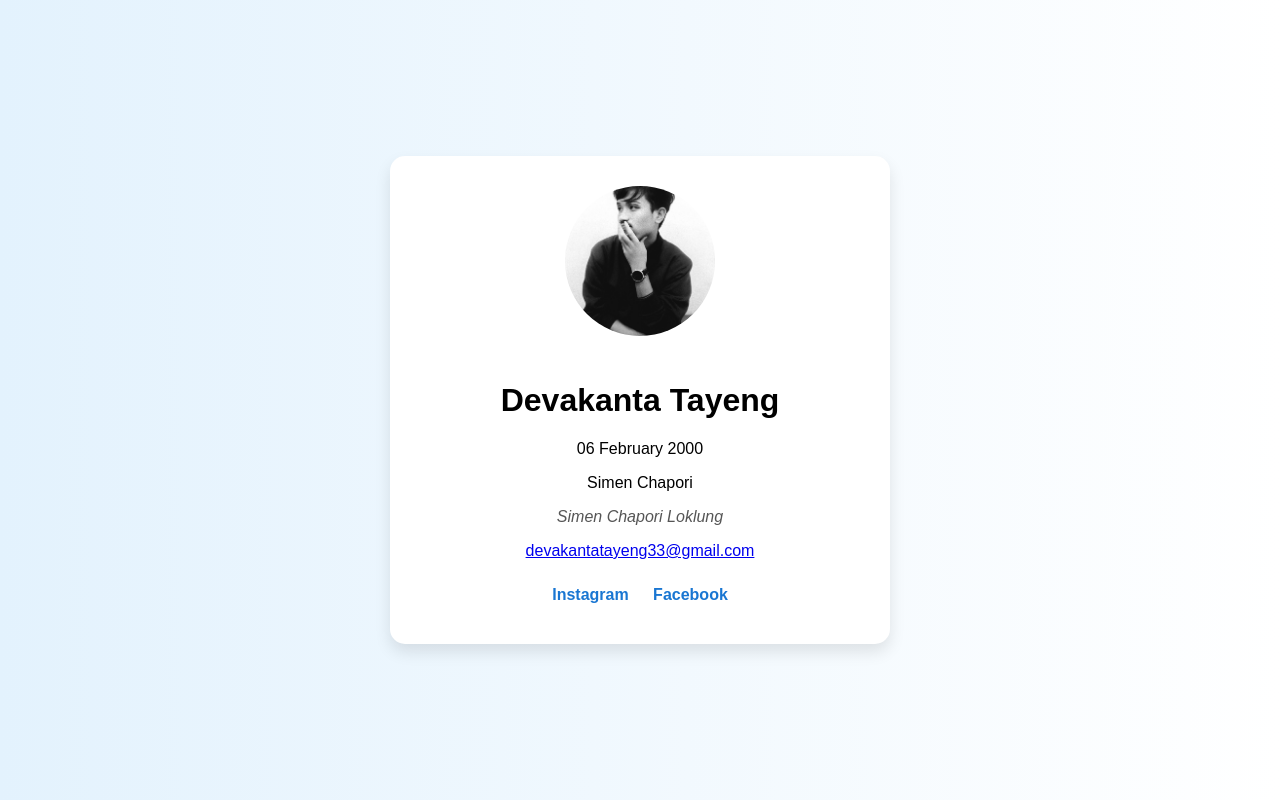
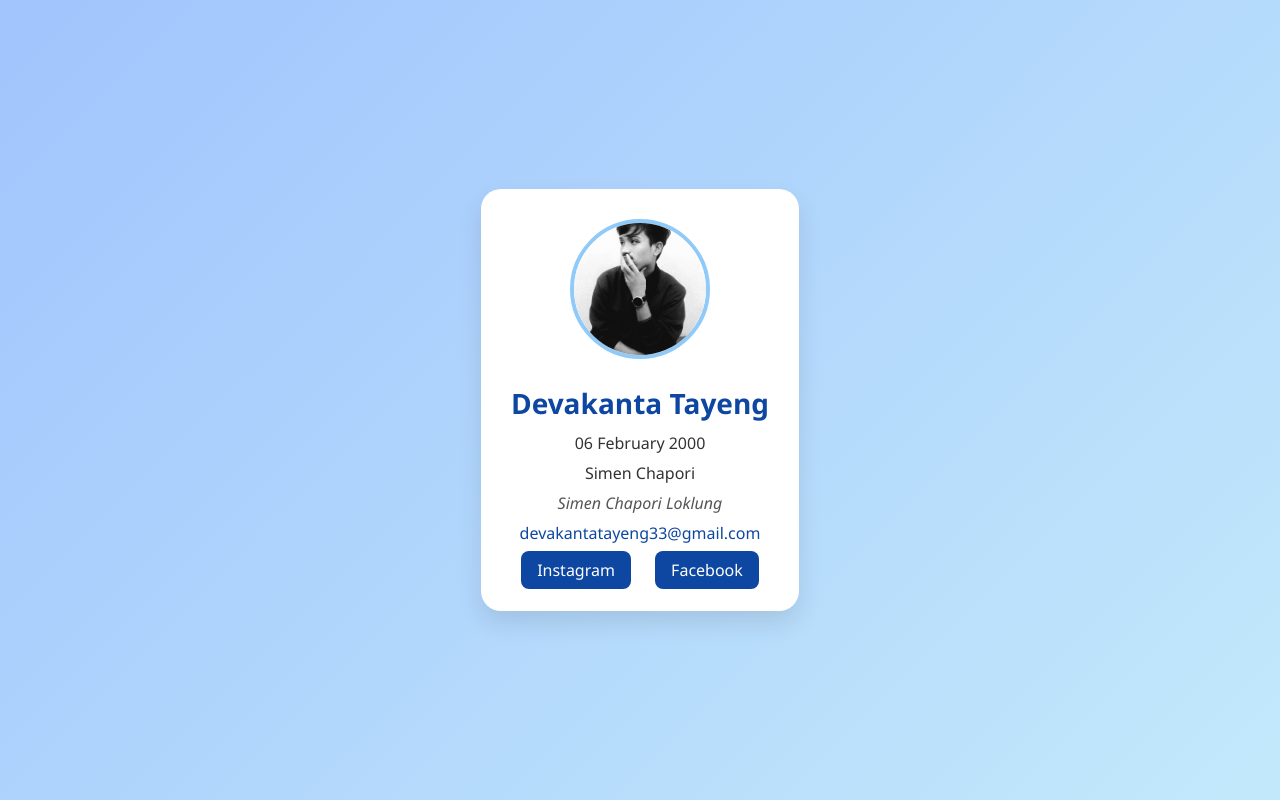
Before and after one commit to devakantatayeng/Devakanta-Official-, a plain HTML site: page index.html in a window 1280 px wide. Drawn offline with Linux system fonts and the light colour scheme.

Commit message:
Added style.css

```diff
--- a/style.css
+++ b/style.css
@@ -1,40 +1,70 @@
 
+* {
+    margin: 0;
+    padding: 0;
+    box-sizing: border-box;
+}
 body {
-    margin: 0;
-    font-family: Arial, sans-serif;
-    background: linear-gradient(to right, #e3f2fd, #ffffff);
+    font-family: 'Segoe UI', Tahoma, Geneva, Verdana, sans-serif;
+    background: linear-gradient(135deg, #a1c4fd, #c2e9fb);
+    min-height: 100vh;
     display: flex;
     justify-content: center;
     align-items: center;
-    height: 100vh;
 }
 .container {
-    width: 100%;
-    max-width: 500px;
     padding: 20px;
 }
 .profile-card {
-    background-color: #ffffff;
+    background: white;
     padding: 30px;
-    border-radius: 15px;
+    border-radius: 20px;
+    box-shadow: 0 12px 24px rgba(0,0,0,0.1);
     text-align: center;
-    box-shadow: 0 8px 16px rgba(0,0,0,0.1);
+    transition: transform 0.3s ease, box-shadow 0.3s ease;
+}
+.profile-card:hover {
+    transform: translateY(-5px);
+    box-shadow: 0 16px 32px rgba(0,0,0,0.2);
 }
 .profile-photo {
-    width: 150px;
-    height: 150px;
+    width: 140px;
+    height: 140px;
     object-fit: cover;
     border-radius: 50%;
+    border: 4px solid #90caf9;
     margin-bottom: 20px;
+}
+h1 {
+    font-size: 28px;
+    color: #0d47a1;
+    margin-bottom: 10px;
+}
+.dob, .location, .bio, .email {
+    font-size: 16px;
+    margin-bottom: 8px;
+    color: #333;
 }
 .bio {
     font-style: italic;
     color: #555;
 }
+.email a {
+    color: #0d47a1;
+    text-decoration: none;
+}
+.social-links {
+    margin-top: 15px;
+}
 .social-links a {
-    display: inline-block;
-    margin: 10px;
-    color: #1976d2;
+    margin: 0 10px;
     text-decoration: none;
-    font-weight: bold;
+    color: #ffffff;
+    background-color: #0d47a1;
+    padding: 8px 16px;
+    border-radius: 8px;
+    transition: background-color 0.3s ease;
 }
+.social-links a:hover {
+    background-color: #1565c0;
+}
```
